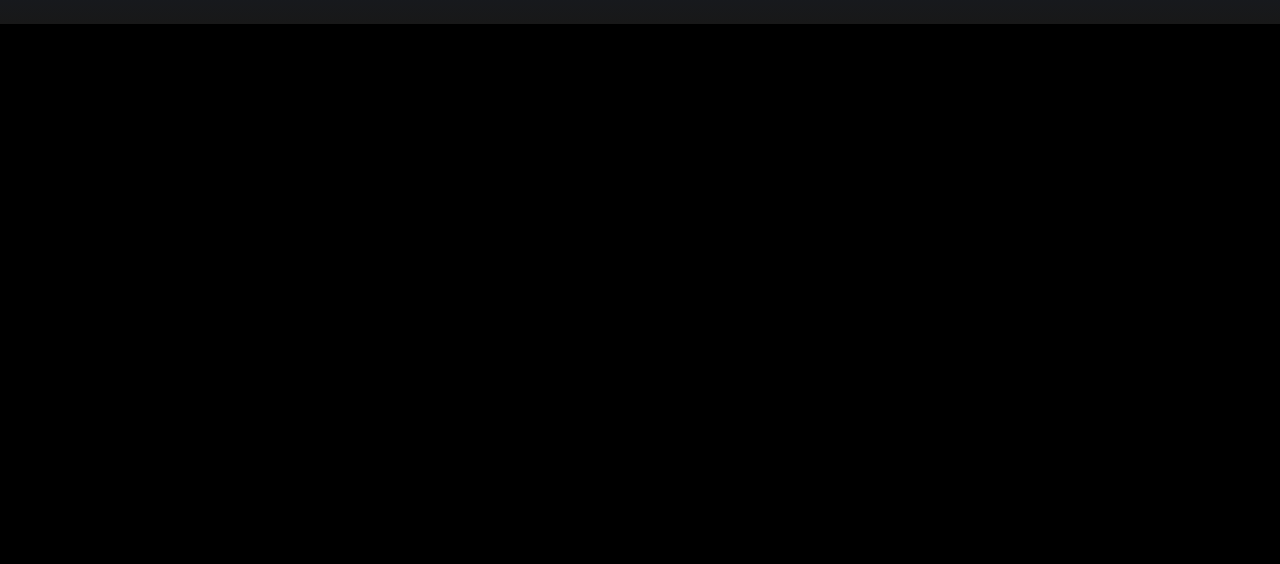
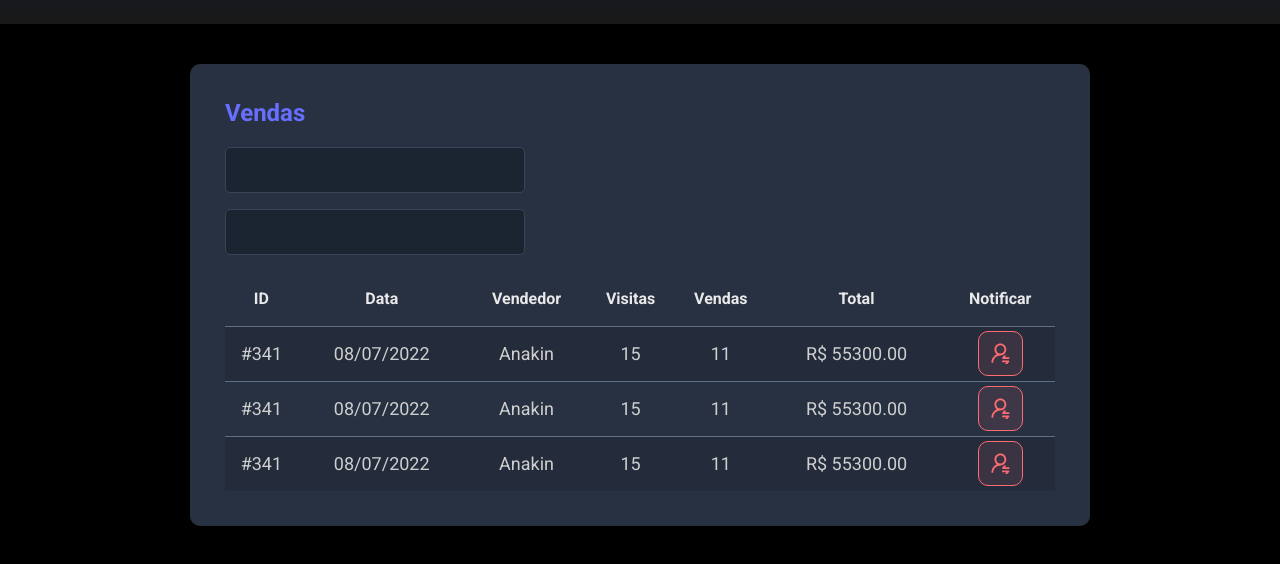
Before and after one commit to henriqueagustini/dsmeta-css, a plain HTML site: page index.html in a window 1280 px wide. Shown: the part 196-760 px from the top of the page. Drawn offline with Linux system fonts and the light colour scheme.

Commit message:
CSS finalizado

```diff
--- a/index.html
+++ b/index.html
@@ -20,5 +20,85 @@
         </p>
       </div>
     </header>
+    <main>
+      <section id="sales">
+        <div class="dsmeta-container">
+          <div class="dsmeta-card">
+            <h2 class="dsmeta-sales-title">Vendas</h2>
+            <div>
+              <div class="dsmeta-form-control-container">
+                <input class="dsmeta-form-control" type="text" />
+              </div>
+              <div class="dsmeta-form-control-container">
+                <input class="dsmeta-form-control" type="text" />
+              </div>
+            </div>
+
+            <div>
+              <table class="dsmeta-sales-table">
+                <thead>
+                  <tr>
+                    <th class="show992">ID</th>
+                    <th class="show576">Data</th>
+                    <th>Vendedor</th>
+                    <th class="show992">Visitas</th>
+                    <th class="show992">Vendas</th>
+                    <th>Total</th>
+                    <th>Notificar</th>
+                  </tr>
+                </thead>
+                <tbody>
+                  <tr>
+                    <td class="show992">#341</td>
+                    <td class="show576">08/07/2022</td>
+                    <td>Anakin</td>
+                    <td class="show992">15</td>
+                    <td class="show992">11</td>
+                    <td>R$ 55300.00</td>
+                    <td>
+                      <div class="dsmeta-red-btn-container">
+                        <div class="dsmeta-red-btn">
+                          <img src="./notification-icon.svg" alt="Notificar" />
+                        </div>
+                      </div>
+                    </td>
+                  </tr>
+                  <tr>
+                    <td class="show992">#341</td>
+                    <td class="show576">08/07/2022</td>
+                    <td>Anakin</td>
+                    <td class="show992">15</td>
+                    <td class="show992">11</td>
+                    <td>R$ 55300.00</td>
+                    <td>
+                      <div class="dsmeta-red-btn-container">
+                        <div class="dsmeta-red-btn">
+                          <img src="./notification-icon.svg" alt="Notificar" />
+                        </div>
+                      </div>
+                    </td>
+                  </tr>
+                  <tr>
+                    <td class="show992">#341</td>
+                    <td class="show576">08/07/2022</td>
+                    <td>Anakin</td>
+                    <td class="show992">15</td>
+                    <td class="show992">11</td>
+                    <td>R$ 55300.00</td>
+                    <td>
+                      <div class="dsmeta-red-btn-container">
+                        <div class="dsmeta-red-btn">
+                          <img src="./notification-icon.svg" alt="Notificar" />
+                        </div>
+                      </div>
+                    </td>
+                  </tr>
+                </tbody>
+              </table>
+            </div>
+          </div>
+        </div>
+      </section>
+    </main>
   </body>
 </html>
--- a/styles.css
+++ b/styles.css
@@ -2,6 +2,7 @@
 
 * {
   font-family: "roboto", sans-serif;
+  box-sizing: border-box;
   margin: 0;
   padding: 0;
 }
@@ -43,3 +44,127 @@ header {
   font-size: 14px;
   font-weight: 300;
 }
+
+.dsmeta-card {
+  background-color: #283142;
+  border-radius: 10px;
+  padding: 30px 10px;
+}
+
+.dsmeta-container {
+  width: 100%;
+  max-width: 900px;
+  margin: 0 auto;
+}
+
+#sales {
+  padding: 40px 10px;
+}
+
+.dsmeta-sales-title {
+  color: #676FFF;
+  font-size: 24px;
+  margin-bottom: 20px;
+}
+
+.dsmeta-form-control {
+  width: 100%;
+  height: 46px;
+  background-color: #1B2531;
+  border: 1px solid #384459;
+  border-radius: 5px;
+  color: #9AAABE;
+  padding: 0 20px;
+  font-size: 18px;
+}
+
+.dsmeta-form-control-container {
+  margin-bottom: 16px;
+  max-width: 300px;
+}
+
+.dsmeta-sales-table {
+  width: 100%;
+  border-spacing: 0;
+  border-collapse: collapse;
+}
+
+.dsmeta-sales-table thead {
+  height: 55px;
+  font-size: 16px;
+  color: #E9E9E9;
+  font-weight: 700;
+}
+
+.dsmeta-sales-table tbody {
+  font-size: 14px;
+  font-weight: 400;
+  color: #CFCFCF;
+  text-align: center;
+}
+
+.dsmeta-sales-table tbody tr {
+  height: 74px;
+  border-top: 1px solid #5F6E82;
+}
+
+.dsmeta-sales-table tbody tr:hover > td {
+  background-color: #384459;
+}
+
+.dsmeta-sales-table tbody tr:nth-child(odd) {
+  background-color: #242C3B;
+}
+
+.dsmeta-red-btn-container {
+  display: flex;
+  justify-content: center;
+}
+
+.dsmeta-red-btn {
+  height: 45px;
+  width: 45px;
+  background: rgba(255, 107, 114, 0.1);
+  border: 1px solid #FF6B72;
+  border-radius: 10px;
+  display: flex;
+  align-items: center;
+  justify-content: center;
+  cursor: pointer;
+}
+
+.dsmeta-red-btn img {
+  width: 19px;
+}
+
+.show576 {
+  display: none;
+}
+
+.show992 {
+  display: none;
+}
+
+@media (min-width: 576px) {
+  .show576 {
+    display: table-cell;
+  }
+
+  .dsmeta-card {
+    padding: 35px;
+  }
+
+  .dsmeta-sales-table tbody tr {
+    height: 55px;
+  }
+
+  .dsmeta-sales-table tbody {
+    font-size: 18px;
+  }
+}
+
+@media (min-width: 992px) {
+  .show992 {
+    display: table-cell;
+  }
+}
```
Also changed, not shown: notification-icon.svg (added).
